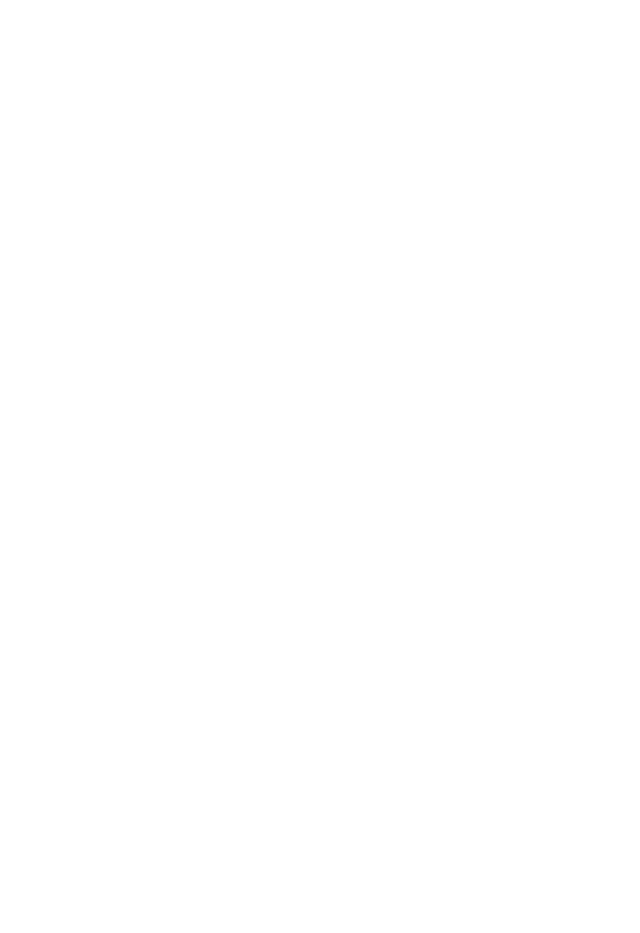
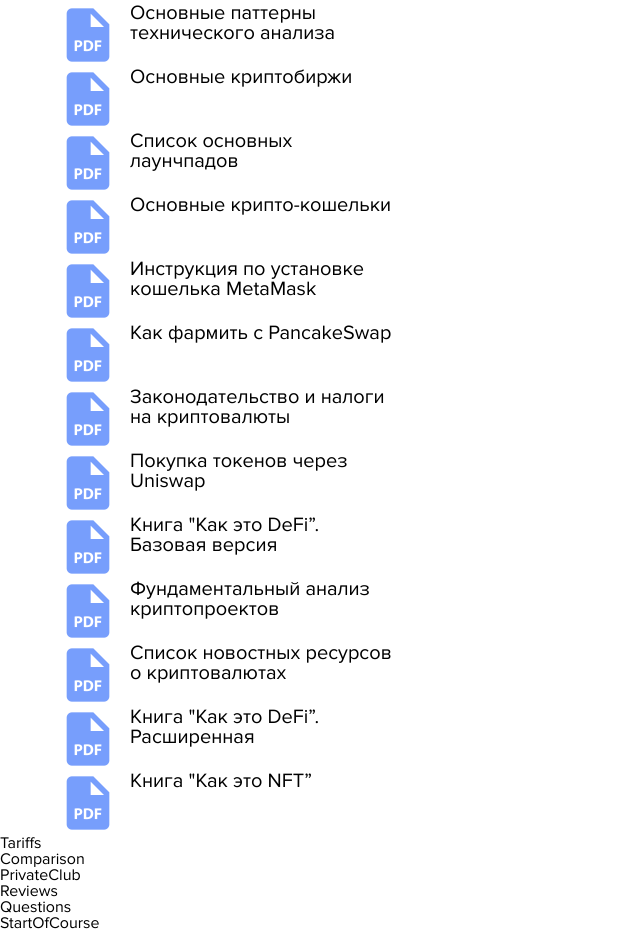
Before and after one commit to reversoid/elsago, a React (Create React App) app: page / in a window 1280 px wide. Shown: the part 3442-4375 px from the top of the page, without its empty margins (0-640 px from the left). Before the commit the page ends 3303 px from the top, so only its background shows below. Built offline with nearby package versions, Linux system fonts and the light colour scheme.

Commit message:
add files at once

```diff
--- a/src/components/Files/Files.tsx
+++ b/src/components/Files/Files.tsx
@@ -1,7 +1,44 @@
-import React from 'react'
+import { nanoid } from 'nanoid';
+import React from 'react';
+import './styles.scss';
+
+const filenames = [
+  '10 советов по обеспечению безопасности криптовалюты',
+  'Способы купить криптовалюту',
+  'Основные паттерны технического анализа',
+  ' Основные криптобиржи',
+  'Список основных лаунчпадов',
+  'Основные крипто-кошельки',
+  'Инструкция по установке кошелька MetaMask',
+  'Как фармить с PancakeSwap',
+  'Законодательство и налоги на криптовалюты',
+  'Покупка токенов через Uniswap',
+  'Книга "Как это DeFi”. Базовая версия',
+  'Фундаментальный анализ криптопроектов',
+  'Список новостных ресурсов о криптовалютах',
+  'Книга "Как это DeFi”. Расширенная',
+  'Книга "Как это NFT”'
+];
 
 export default function Files() {
   return (
-    <div>Files</div>
+    <div className='container'>
+      <h2 className="title">ВЫ ПОЛУЧАЕТЕ ДОСТУП К БОЛЕЕ<br/><span className='color-blue'> ЧЕМ 20 ФАЙЛАМ КУРСА</span></h2>
+      <div className="files">
+        {
+          filenames.map(filename =>
+          <div className="file" key={nanoid()}>
+            <div className="file__img"></div>
+            <div className="file__desc text text-regular">
+              <span>
+                {filename}
+              </span>
+            </div>
+          </div>
+        )
+        }
+
+      </div>
+    </div>
   )
 }
--- /dev/null
+++ b/src/components/Files/styles.scss
@@ -0,0 +1,25 @@
+.files {
+    display: grid;
+
+    .file {
+        display: flex;
+        max-width: 21rem;
+
+        .file__img {
+            margin-right: 0.625rem;
+            width: 4rem;
+            height: 4rem;
+            background-size: contain;
+            background-position: center;
+            background-repeat: no-repeat;
+            background-image: url('../../static/img/pdf.svg');
+            flex-shrink: 0;
+        }
+        .file__decs {
+            max-width: 17rem;
+            display: flex;
+            align-items: center;
+            justify-content: center;
+        }
+    }
+}
--- a/src/components/Partners/Partners.tsx
+++ b/src/components/Partners/Partners.tsx
@@ -38,7 +38,7 @@ export default function Partners() {
   return (
     <section className="partners container">
       <h2 className="partners__title text-center">
-        НАШИ КЛЮЧЕВЫЕ ПАРТНЕРЫ - ЭТО КРУПНЕЙШИЕ КОМПАНИИ И БИРЖИ В СФЕРЕ
+        НАШИ КЛЮЧЕВЫЕ ПАРТНЕРЫ - ЭТО<br/>КРУПНЕЙШИЕ КОМПАНИИ И БИРЖИ В СФЕРЕ
         КРИПТОВАЛЮТ
       </h2>
       <div className="partners__items">
```
Also changed, not shown: src/static/img/pdf.svg (added).
